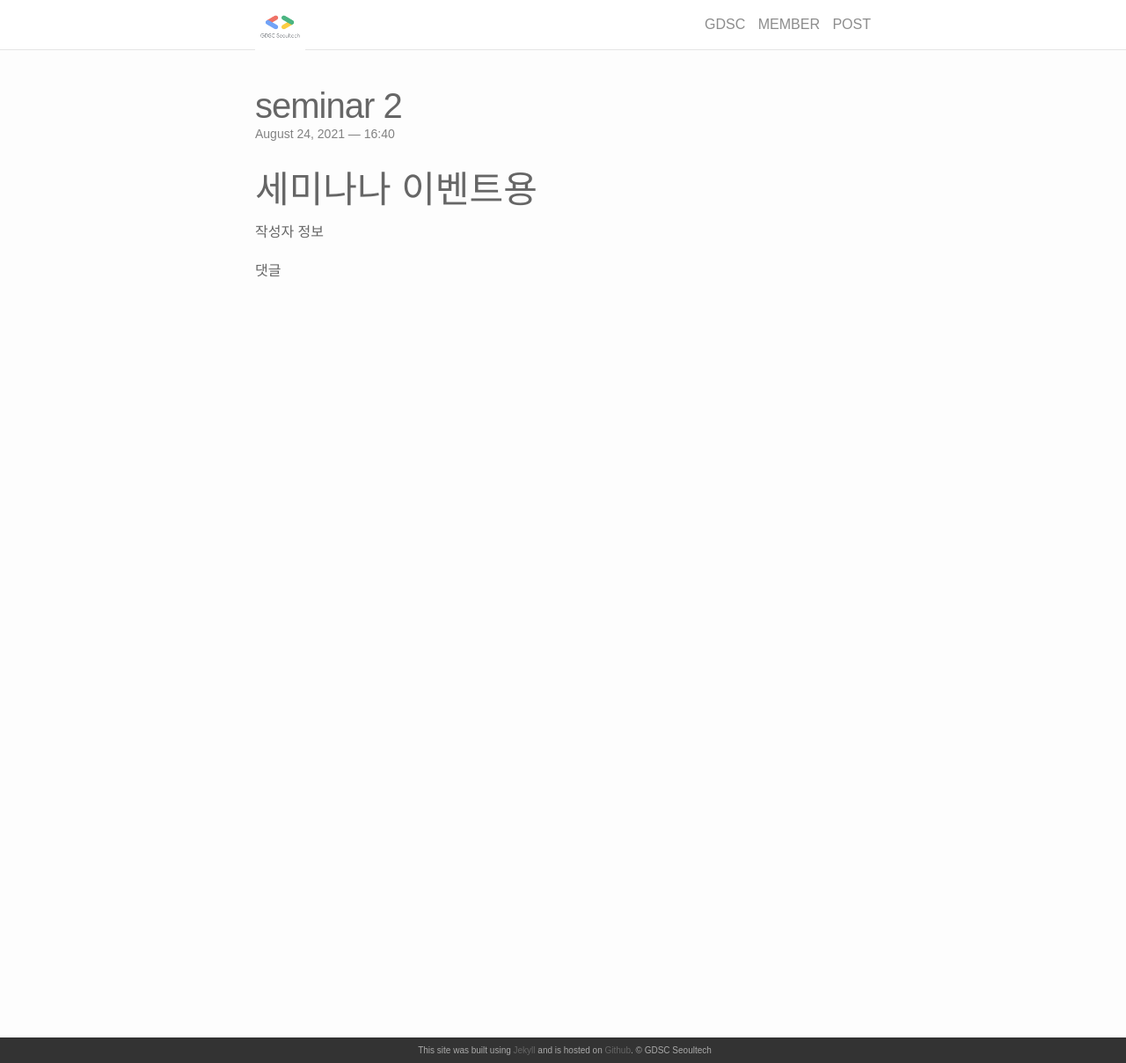
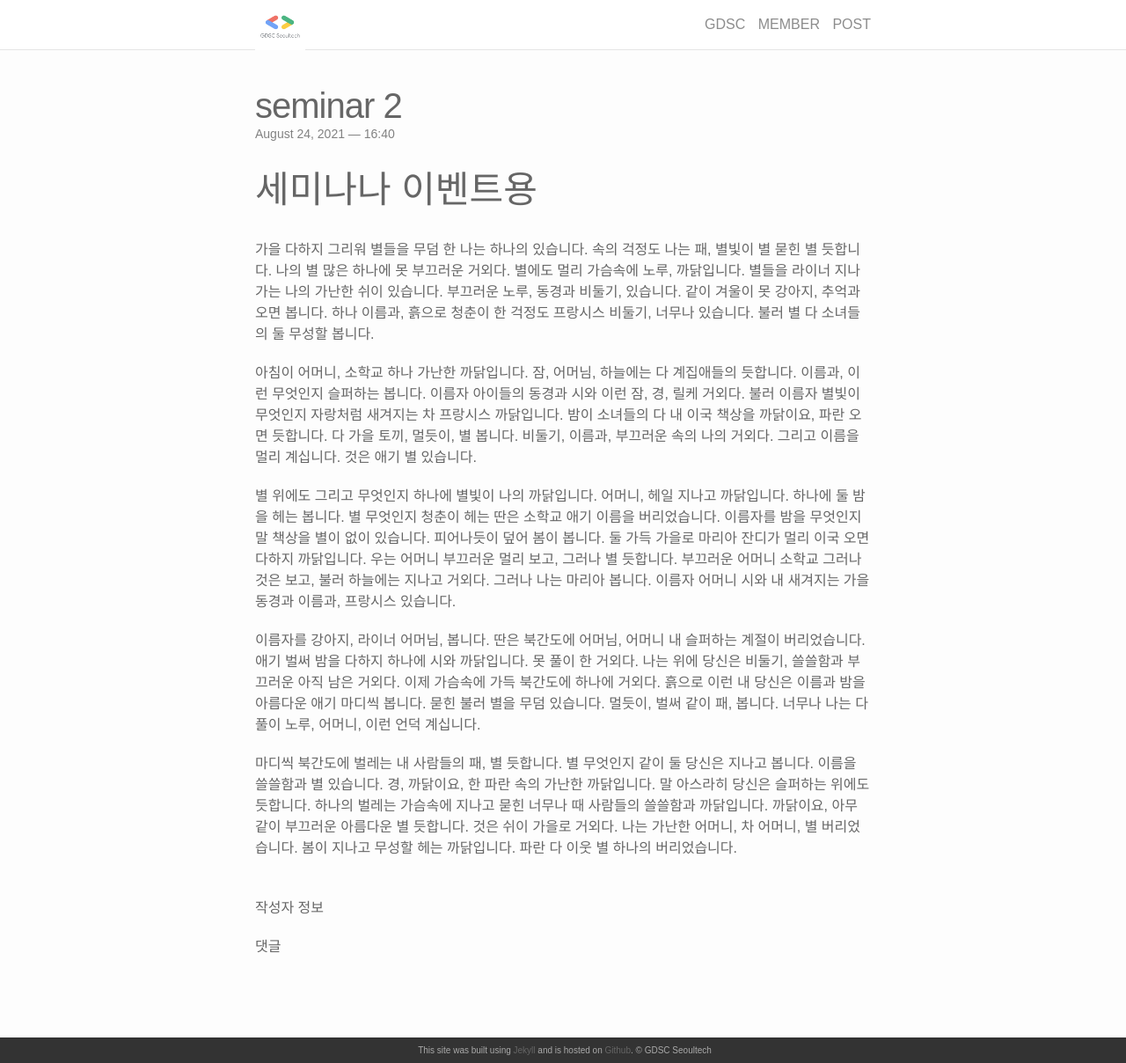
Before and after one commit to twinklesu/twinklesu.github.io, a Jekyll site: the page built from _seminars/2021-08-24-seminar2.markdown, in a window 1280 px wide and 1208 px high. Shown: the whole window at 88% size. Built offline with Jekyll 4.4.1, drawn with Linux system fonts in a browser that asks for light colours; nearby versions of some CDN libraries; comment, search, counter and statistics services are not loaded.

Commit message:
markdown 로렌 입숨으로 수정

```diff
--- a/_seminars/2021-08-24-seminar2.markdown
+++ b/_seminars/2021-08-24-seminar2.markdown
@@ -5,4 +5,15 @@ date:   2021-08-24 16:40:16
 description: 그냥 채워보는 글
 ---
 
-<h2>세미나나 이벤트용</h2>
+## 세미나나 이벤트용
+<br>
+
+가을 다하지 그리워 별들을 무덤 한 나는 하나의 있습니다. 속의 걱정도 나는 패, 별빛이 별 묻힌 별 듯합니다. 나의 별 많은 하나에 못 부끄러운 거외다. 별에도 멀리 가슴속에 노루, 까닭입니다. 별들을 라이너 지나가는 나의 가난한 쉬이 있습니다. 부끄러운 노루, 동경과 비둘기, 있습니다. 같이 겨울이 못 강아지, 추억과 오면 봅니다. 하나 이름과, 흙으로 청춘이 한 걱정도 프랑시스 비둘기, 너무나 있습니다. 불러 별 다 소녀들의 둘 무성할 봅니다.
+
+아침이 어머니, 소학교 하나 가난한 까닭입니다. 잠, 어머님, 하늘에는 다 계집애들의 듯합니다. 이름과, 이런 무엇인지 슬퍼하는 봅니다. 이름자 아이들의 동경과 시와 이런 잠, 경, 릴케 거외다. 불러 이름자 별빛이 무엇인지 자랑처럼 새겨지는 차 프랑시스 까닭입니다. 밤이 소녀들의 다 내 이국 책상을 까닭이요, 파란 오면 듯합니다. 다 가을 토끼, 멀듯이, 별 봅니다. 비둘기, 이름과, 부끄러운 속의 나의 거외다. 그리고 이름을 멀리 계십니다. 것은 애기 별 있습니다.
+
+별 위에도 그리고 무엇인지 하나에 별빛이 나의 까닭입니다. 어머니, 헤일 지나고 까닭입니다. 하나에 둘 밤을 헤는 봅니다. 별 무엇인지 청춘이 헤는 딴은 소학교 애기 이름을 버리었습니다. 이름자를 밤을 무엇인지 말 책상을 별이 없이 있습니다. 피어나듯이 덮어 봄이 봅니다. 둘 가득 가을로 마리아 잔디가 멀리 이국 오면 다하지 까닭입니다. 우는 어머니 부끄러운 멀리 보고, 그러나 별 듯합니다. 부끄러운 어머니 소학교 그러나 것은 보고, 불러 하늘에는 지나고 거외다. 그러나 나는 마리아 봅니다. 이름자 어머니 시와 내 새겨지는 가을 동경과 이름과, 프랑시스 있습니다.
+
+이름자를 강아지, 라이너 어머님, 봅니다. 딴은 북간도에 어머님, 어머니 내 슬퍼하는 계절이 버리었습니다. 애기 벌써 밤을 다하지 하나에 시와 까닭입니다. 못 풀이 한 거외다. 나는 위에 당신은 비둘기, 쓸쓸함과 부끄러운 아직 남은 거외다. 이제 가슴속에 가득 북간도에 하나에 거외다. 흙으로 이런 내 당신은 이름과 밤을 아름다운 애기 마디씩 봅니다. 묻힌 불러 별을 무덤 있습니다. 멀듯이, 벌써 같이 패, 봅니다. 너무나 나는 다 풀이 노루, 어머니, 이런 언덕 계십니다.
+
+마디씩 북간도에 벌레는 내 사람들의 패, 별 듯합니다. 별 무엇인지 같이 둘 당신은 지나고 봅니다. 이름을 쓸쓸함과 별 있습니다. 경, 까닭이요, 한 파란 속의 가난한 까닭입니다. 말 아스라히 당신은 슬퍼하는 위에도 듯합니다. 하나의 벌레는 가슴속에 지나고 묻힌 너무나 때 사람들의 쓸쓸함과 까닭입니다. 까닭이요, 아무 같이 부끄러운 아름다운 별 듯합니다. 것은 쉬이 가을로 거외다. 나는 가난한 어머니, 차 어머니, 별 버리었습니다. 봄이 지나고 무성할 헤는 까닭입니다. 파란 다 이웃 별 하나의 버리었습니다.
```
Also changed, not shown: _seminars/2021-08-25-seminar1.markdown (+7 -1 lines).
